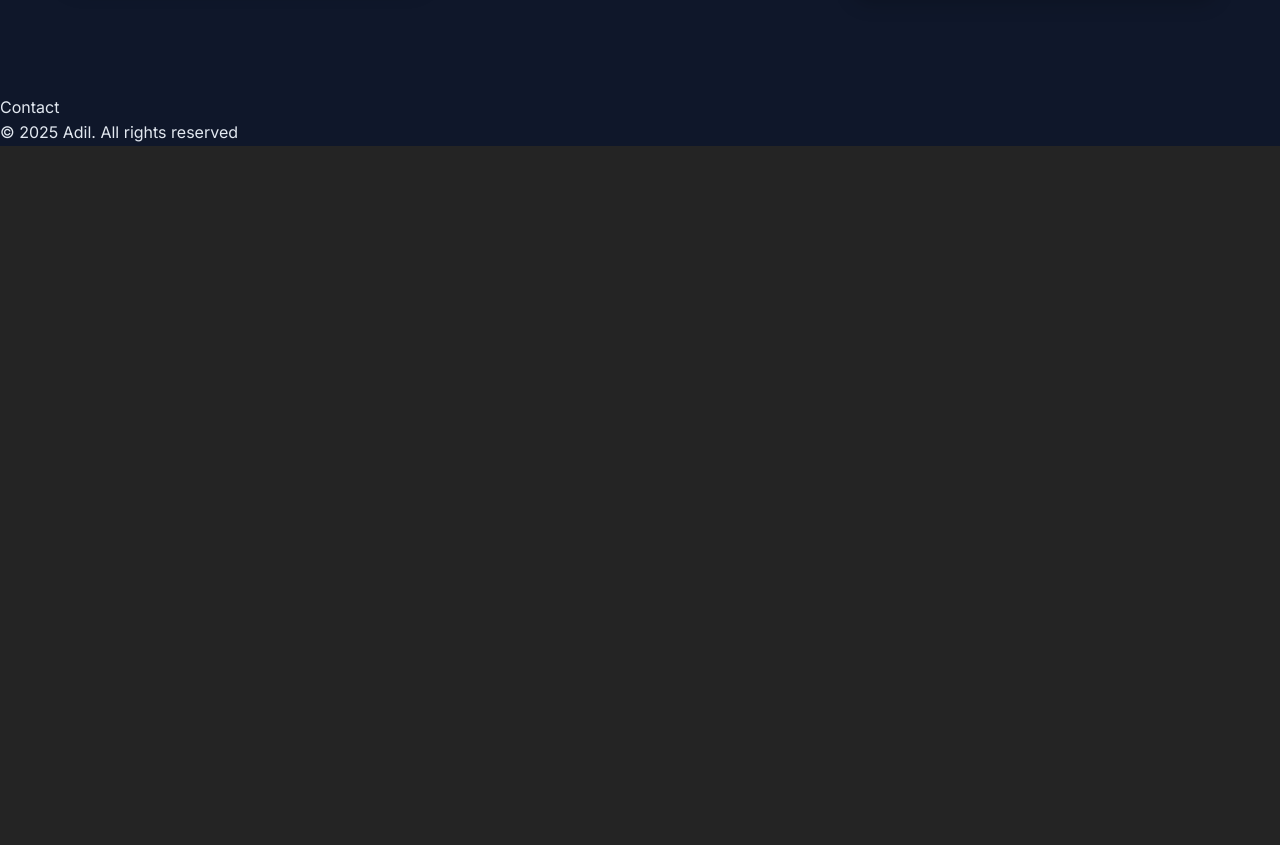
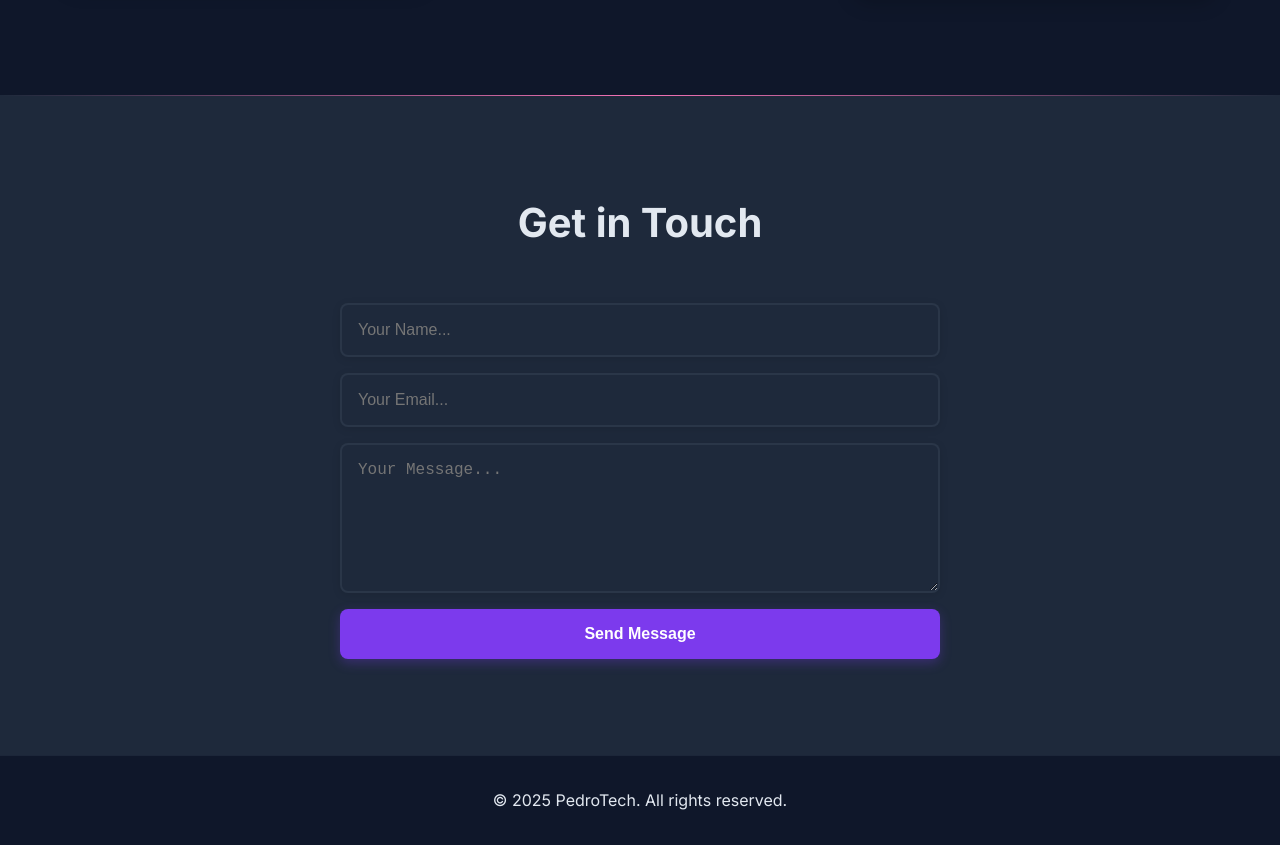
Before and after one commit to adil162006/Portfolio, a React (Vite) app: page / in a window 1280 px wide. Shown: the part 1706-2551 px from the top of the page. Before the commit the page ends 1852 px from the top, so only its background shows below. Built offline with nearby package versions, Linux system fonts and the light colour scheme; no server answers.

Commit message:
added contact me section and working email sending

```diff
--- a/package.json
+++ b/package.json
@@ -10,6 +10,7 @@
     "preview": "vite preview"
   },
   "dependencies": {
+    "@emailjs/browser": "^4.4.1",
     "framer-motion": "^12.23.24",
     "react": "^19.1.1",
     "react-dom": "^19.1.1",
--- a/src/App.css
+++ b/src/App.css
@@ -430,3 +430,128 @@ body {
   color: var(--accent-color);
   border: 1px solid rgba(244, 114, 182, 0.2);
 }
+/* contact section */
+
+.contact {
+  padding: 6rem 5%;
+  background: var(--section-bg);
+  position: relative;
+}
+
+.contact::before {
+  content: "";
+  position: absolute;
+  top: 0;
+  left: 0;
+  right: 0;
+  height: 1px;
+  background: linear-gradient(
+    90deg,
+    transparent,
+    var(--accent-color),
+    transparent
+  );
+}
+
+.contact h2 {
+  text-align: center;
+  font-size: 2.5rem;
+  margin-bottom: 3rem;
+}
+
+.contact-content {
+  max-width: 600px;
+  margin: 0 auto;
+}
+
+.contact-form {
+  display: flex;
+  flex-direction: column;
+  gap: 1rem;
+}
+
+.contact-form input,
+.contact-form textarea {
+  padding: 1rem;
+  border: 2px solid var(--card-border);
+  border-radius: 0.5rem;
+  font-size: 1rem;
+  transition: all 0.3s ease;
+  background: var(--card-bg);
+  color: var(--text-color);
+  box-shadow: 0 2px 8px rgba(0, 0, 0, 0.1);
+}
+
+.contact-form input:focus,
+.contact-form textarea:focus {
+  outline: none;
+  border-color: var(--accent-color);
+  box-shadow: 0 4px 12px rgba(244, 144, 182, 0.2);
+}
+
+.contact-form textarea {
+  min-height: 150px;
+  resize: vertical;
+}
+
+.submit-btn {
+  padding: 1rem;
+  background: var(--primary-color);
+  color: white;
+  border: none;
+  border-radius: 0.5rem;
+  font-size: 1rem;
+  font-weight: 600;
+  cursor: pointer;
+  transition: all 0.3s ease;
+  box-shadow: 0 4px 12px rgba(124, 58, 237, 0.3);
+  position: relative;
+  overflow: hidden;
+}
+
+.submit-btn::before {
+  content: "";
+  position: absolute;
+  top: 0;
+  left: -100%;
+  width: 100%;
+  height: 100%;
+  background: linear-gradient(
+    90deg,
+    transparent,
+    rgba(255, 255, 255, 0.2),
+    transparent
+  );
+  transition: 0.5s;
+}
+
+.submit-btn:hover::before {
+  left: 100%;
+}
+
+.form-status {
+  margin-top: 1rem;
+  padding: 1rem;
+  border-radius: 0.5rem;
+  text-align: center;
+  font-weight: 500;
+}
+.form-status.success {
+  background: rgba(34, 197, 94, 0.1);
+  border: 1px solid rgba(34, 197, 94, 0.2);
+  color: #4ade80;
+}
+
+.form-status.error {
+  background: rgba(239, 68, 68, 0.1);
+  border: 1px solid rgba(239, 68, 68, 0.2);
+  color: #f87171;
+}
+
+.footer {
+  text-align: center;
+  padding: 2rem;
+  background: var(--background);
+  color: var(--text-color);
+  border-top: 1px solid var(--card-border);
+}
--- a/src/App.jsx
+++ b/src/App.jsx
@@ -2,8 +2,10 @@ import React, { useEffect, useState } from 'react'
 import './App.css'
 import {Navbar} from './components/Navbar'
 import {Hero} from './components/hero'
-import Contact from './components/Contact'
+import {Contact} from './components/Contact'
 import {Projects} from './components/Projects'
+import emailjs from "@emailjs/browser"
+import { motion } from 'framer-motion'
 
 
 function App() {
@@ -11,6 +13,7 @@ function App() {
 
   useEffect(()=>{
     setIsLoaded(true)
+    emailjs.init(import.meta.env.VITE_EMAILJS_PUBLIC_KEY);
   },[])
   return (
 
@@ -19,9 +22,15 @@ function App() {
       <Hero/>
       <Projects/>
       <Contact/>
-      <>
-      <p>&copy; 2025 Adil. All rights reserved</p>
-      </>
+      <motion.footer
+        className="footer"
+        initial={{ opacity: 0 }}
+        whileInView={{ opacity: 1 }}
+        viewport={{ once: true }}
+        transition={{ duration: 0.6 }}
+      >
+        <p> &copy; 2025 PedroTech. All rights reserved.</p>
+      </motion.footer>
     </div>
   )
 }
--- a/src/components/Contact.jsx
+++ b/src/components/Contact.jsx
@@ -1,9 +1,152 @@
-import React from 'react'
+import { motion } from "framer-motion";
+import emailjs from "@emailjs/browser";
+import { useState } from "react";
 
-const Contact = () => {
+const fadeInUp = {
+  initial: { opacity: 0, y: 20 },
+  animate: { opacity: 1, y: 0 },
+  transition: { duration: 0.6 },
+};
+
+const staggerContainer = {
+  animate: {
+    transition: {
+      staggerChildren: 0.1,
+    },
+  },
+};
+
+export const Contact = () => {
+  const [formData, setFormData] = useState({
+    name: "",
+    email: "",
+    message: "",
+  });
+
+  const [formStatus, setFormStatus] = useState({
+    submitting: false,
+    success: false,
+    error: false,
+    message: "",
+  });
+
+  const handleInputChange = (e) => {
+    const { name, value } = e.target;
+    setFormData((prev) => ({
+      ...prev,
+      [name]: value,
+    }));
+  };
+
+  const handleSubmit = async (e) => {
+    e.preventDefault();
+
+    setFormStatus({
+      submitting: true,
+      success: false,
+      error: false,
+      message: "",
+    });
+
+    try {
+      await emailjs.send(
+        import.meta.env.VITE_EMAIL_JS_SERVICE_ID,
+        import.meta.env.VITE_EMAIL_JS_TEMPLATE_ID,
+        {
+          name: formData.name,
+          email: formData.email,
+          message: formData.message,
+        },
+        import.meta.env.VITE_EMAIL_JS_PUBLIC_KEY
+      );
+
+      setFormStatus({
+        submitting: false,
+        success: true,
+        error: false,
+        message: "Message sent successfully!",
+      });
+
+      setFormData({
+        name: "",
+        email: "",
+        message: "",
+      });
+    } catch (error) {
+      setFormStatus({
+        submitting: false,
+        success: false,
+        error: true,
+        message: "Failed to send message. Please try again.",
+      });
+    }
+  };
+
   return (
-    <div>Contact</div>
-  )
-}
+    <motion.section
+      id="contact"
+      className="contact"
+      initial={{ opacity: 0 }}
+      whileInView={{ opacity: 1 }}
+      viewport={{ once: true }}
+      transition={{ duration: 0.6 }}
+    >
+      <motion.h2
+        variants={fadeInUp}
+        initial="initial"
+        animate="animate"
+        viewport={{ once: true }}
+      >
+        Get in Touch
+      </motion.h2>
 
-export default Contact
+      <motion.div className="contact-content" variants={fadeInUp}>
+        <motion.form className="contact-form" onSubmit={handleSubmit}>
+          <motion.input
+            type="text"
+            name="name"
+            placeholder="Your Name..."
+            required
+            whileFocus={{ scale: 1.02 }}
+            onChange={handleInputChange}
+          />
+          <motion.input
+            type="email"
+            name="email"
+            placeholder="Your Email..."
+            required
+            whileFocus={{ scale: 1.02 }}
+            onChange={handleInputChange}
+          />
+          <motion.textarea
+            name="message"
+            placeholder="Your Message..."
+            required
+            whileFocus={{ scale: 1.02 }}
+            onChange={handleInputChange}
+          />
+
+          <motion.button
+            className="submit-btn"
+            type="submit"
+            whileHover={{ scale: 1.05 }}
+            whileTap={{ scale: 0.95 }}
+            disabled={formStatus.submitting}
+          >
+            {formStatus.submitting ? "Sending..." : "Send Message"}
+          </motion.button>
+
+          {formStatus.message && (
+            <motion.div
+              className={`form-status ${
+                formStatus.success ? "success" : "error"
+              } `}
+            >
+              {formStatus.message}
+            </motion.div>
+          )}
+        </motion.form>
+      </motion.div>
+    </motion.section>
+  );
+};
```
Also changed, not shown: 2 other files (tests, documents, lock files or other folders).
